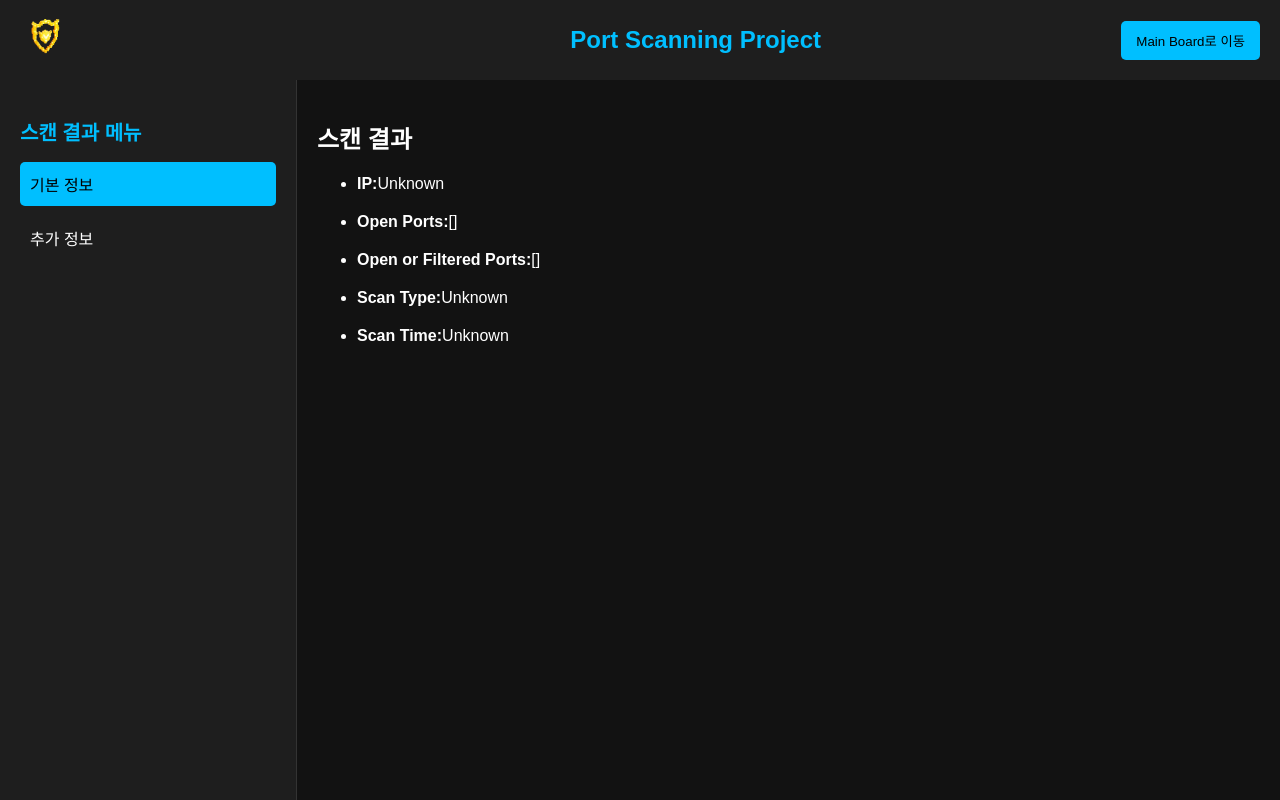
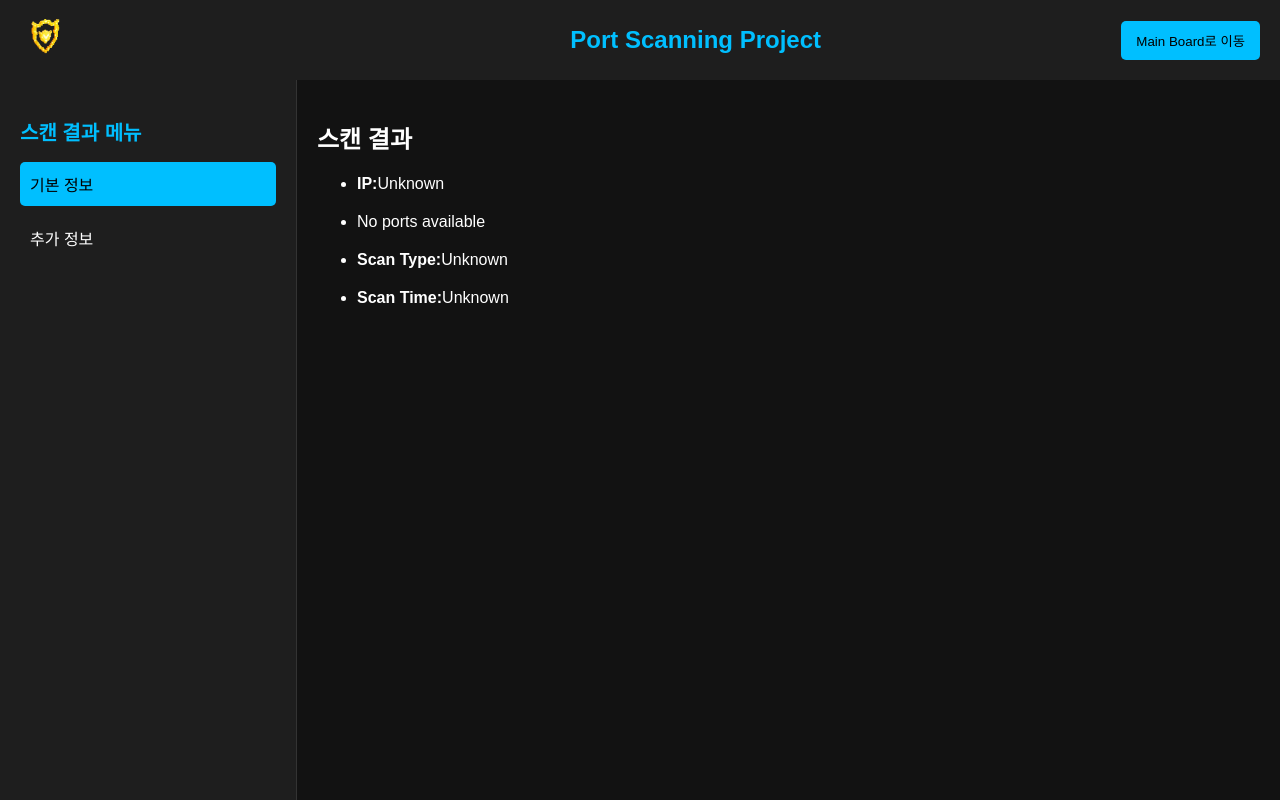
Before and after one commit to goldenGlow21/goorm_semi_project_2, a React (Create React App) app in the folder frontend/: page /scanResult in a window 1280 px wide. Shown: the top 800 px of the page. Built offline with nearby package versions, Linux system fonts and the light colour scheme.

Commit message:
open과 open or filterd 둘 중 하나만 출력

```diff
--- a/frontend/src/ScanResult.js
+++ b/frontend/src/ScanResult.js
@@ -62,16 +62,28 @@ const ScanResult = () => {
               <strong>IP:</strong>
               <span className={unifiedData.ip ? "" : "empty"}>{unifiedData.ip || "Unknown"}</span>
             </li>
+            {(unifiedData.open_ports && unifiedData.open_ports.length > 0) ||
+(unifiedData.open_or_filtered && unifiedData.open_or_filtered.length > 0) ? (
+  <>
+    {unifiedData.open_ports && unifiedData.open_ports.length > 0 && (
       <li>
         <strong>Open Ports:</strong>
         <span>{formatList(unifiedData.open_ports, isOpenPortsVisible, toggleOpenPorts)}</span>
       </li>
+    )}
+    {unifiedData.open_or_filtered && unifiedData.open_or_filtered.length > 0 && (
       <li>
         <strong>Open or Filtered Ports:</strong>
         <span>
           {formatList(unifiedData.open_or_filtered, isOpenOrFilteredVisible, toggleOpenOrFiltered)}
         </span>
       </li>
+    )}
+  </>
+) : (
+  <li>No ports available</li>
+)}
+
             <li>
               <strong>Scan Type:</strong>
               <span className={unifiedData.scan_type ? "" : "empty"}>{unifiedData.scan_type || "Unknown"}</span>
```
Lines whose indentation alone changed are shown as unchanged.
